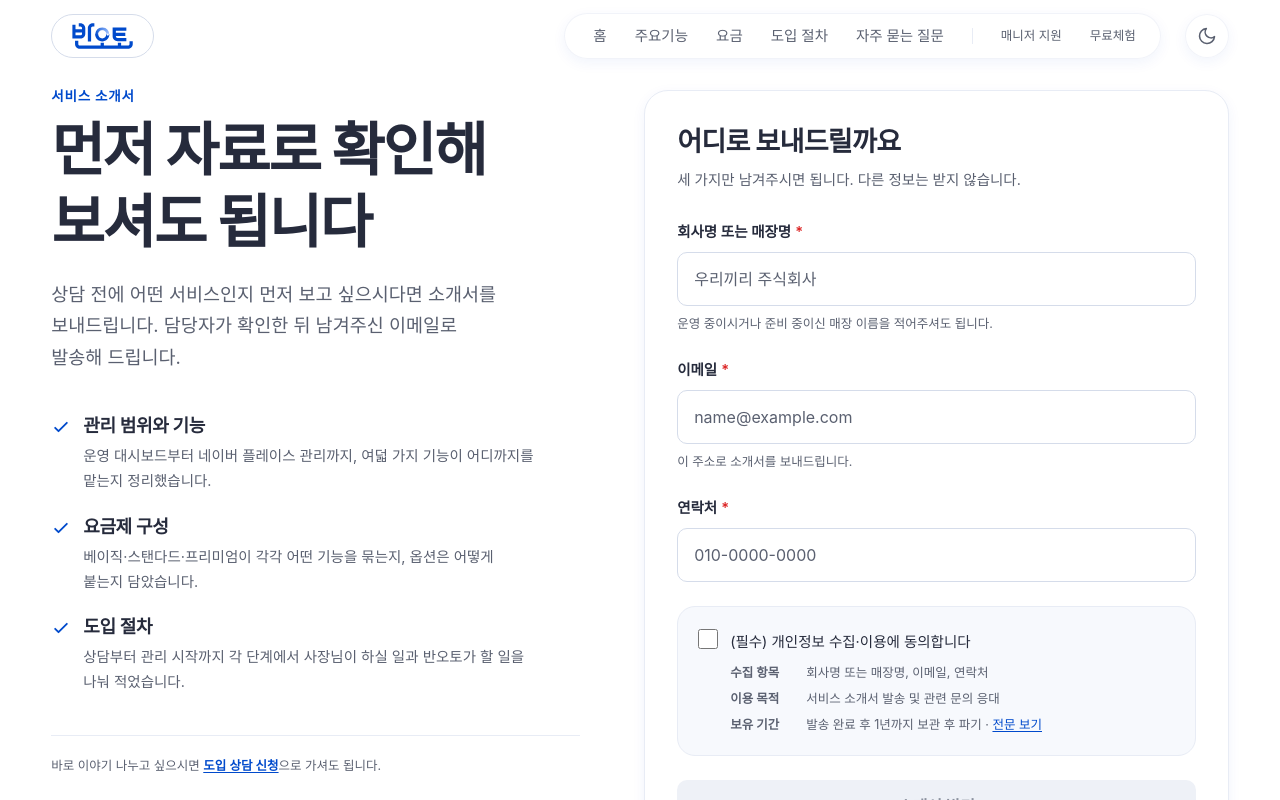
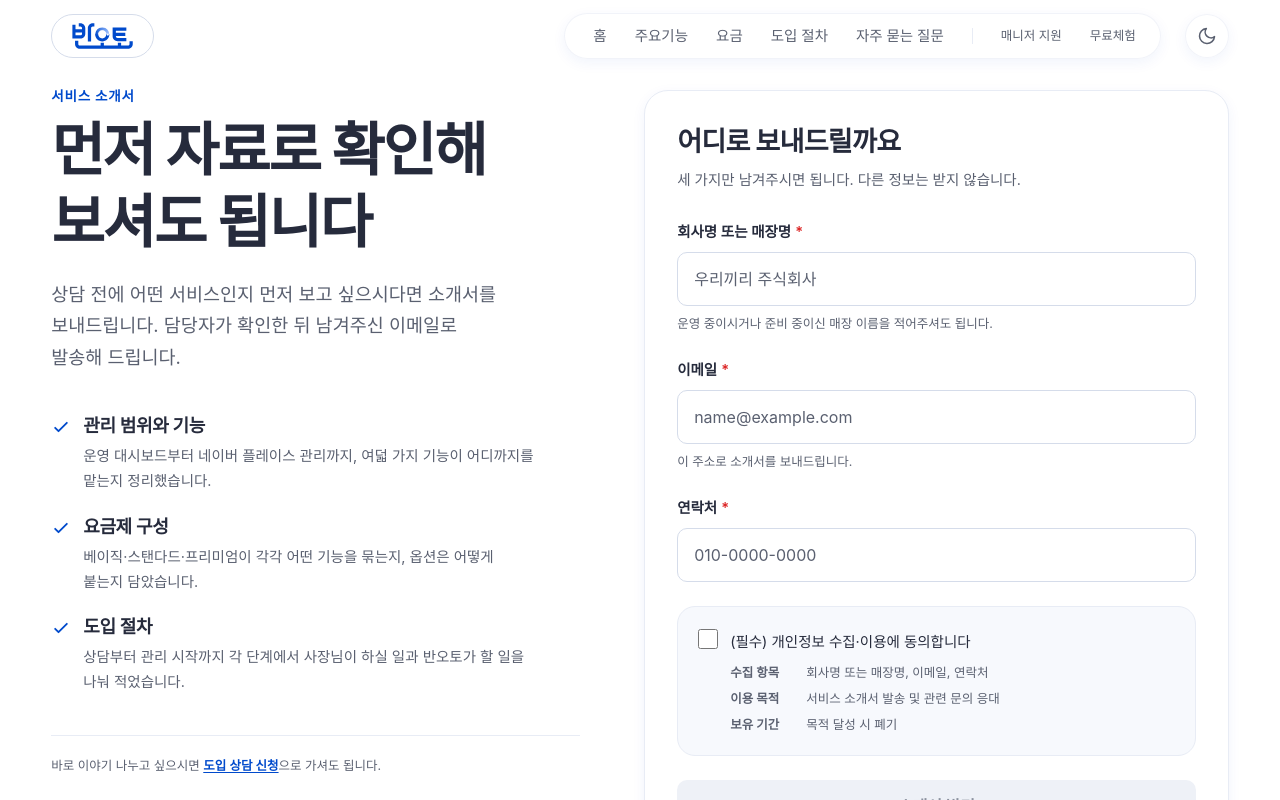
Before and after one commit to uriggiri-inc/bahnauto, a Next.js app: page /brochure in a window 1280 px wide. Shown: the top 800 px of the page. Built offline with nearby package versions, Linux system fonts and the light colour scheme; a web font is replaced by a local one.

Commit message:
fix: 폼 4종 보유기간 표기 통일 + '바로출동서비스' → '방문관리 서비스' (#8)

```diff
--- a/src/app/(site)/brochure/BrochureForm.tsx
+++ b/src/app/(site)/brochure/BrochureForm.tsx
@@ -1,7 +1,6 @@
 "use client";
 
 import { useState } from "react";
-import Link from "next/link";
 import { useRouter } from "next/navigation";
 import { useForm } from "react-hook-form";
 import { zodResolver } from "@hookform/resolvers/zod";
@@ -143,12 +142,24 @@ export function BrochureForm() {
               </div>
               <div className="flex gap-2">
                 <dt className="w-[68px] shrink-0 font-semibold">보유 기간</dt>
-                <dd>
-                  발송 완료 후 1년까지 보관 후 파기 ·{" "}
-                  <Link href="/privacy" className="text-brand underline underline-offset-2">
-                    전문 보기
-                  </Link>
-                </dd>
+                {/*
+                  사용자 지시(2026-08-19) — 도입 상담·채용 폼과 같은 표기로 맞춘다.
+                  이 줄은 이제 네 폼 모두 `목적 달성 시 폐기` 하나다.
+
+                  ⚠️ 이전 문구 `발송 완료 후 1년까지 보관 후 파기` 는
+                     **개인정보처리방침에 근거가 없는 수치였다.** 제3조 보유기간
+                     목록에 소개서 요청 항목이 아예 없다 — 폼에서 만들어 낸 숫자다.
+                     근거 없는 구체적 기간보다 표준 문구가 낫다.
+
+                  처리방침 전문 링크를 뗀 이유: 푸터에 상시 있고, 동의 체크박스
+                  옆에서 밖으로 나가는 링크는 제출을 중단시킨다. 필수 3요소
+                  (수집 항목·이용 목적·보유 기간)는 이 화면에 그대로 남아 있다.
+
+                  ⚠️ 남은 불일치: 방침 제3조는 상담문의를 "문의 처리 완료 후
+                     1년까지 보관 후 파기" 로 적고 있다. 오픈 전에 방침 원본과
+                     함께 일치시켜야 한다(`ContactForm.tsx` 에 같은 경고가 있다).
+                */}
+                <dd>목적 달성 시 폐기</dd>
               </div>
             </dl>
           }
--- a/src/app/(site)/careers/CareersForm.tsx
+++ b/src/app/(site)/careers/CareersForm.tsx
@@ -1,7 +1,6 @@
 "use client";
 
 import { useState } from "react";
-import Link from "next/link";
 import { useRouter } from "next/navigation";
 import { useForm } from "react-hook-form";
 import { zodResolver } from "@hookform/resolvers/zod";
--- a/src/app/(site)/trial/TrialForm.tsx
+++ b/src/app/(site)/trial/TrialForm.tsx
@@ -1,7 +1,6 @@
 "use client";
 
 import { useState } from "react";
-import Link from "next/link";
 import { useRouter } from "next/navigation";
 import { useForm } from "react-hook-form";
 import { Checkbox, Field, TextInput } from "@/components/ui/Form";
@@ -145,12 +144,24 @@ export function TrialForm() {
               </div>
               <div className="flex gap-2">
                 <dt className="w-[68px] shrink-0 font-semibold">보유 기간</dt>
-                <dd>
-                  체험 종료 후 1년까지 보관 후 파기 ·{" "}
-                  <Link href="/privacy" className="text-brand underline underline-offset-2">
-                    전문 보기
-                  </Link>
-                </dd>
+                {/*
+                  사용자 지시(2026-08-19) — 도입 상담·채용 폼과 같은 표기로 맞춘다.
+                  이 줄은 이제 네 폼 모두 `목적 달성 시 폐기` 하나다.
+
+                  ⚠️ 이전 문구 `체험 종료 후 1년까지 보관 후 파기` 는
+                     **개인정보처리방침에 근거가 없는 수치였다.** 제3조 보유기간
+                     목록에 무료체험 신청 항목이 아예 없다 — 폼에서 만들어 낸 숫자다.
+                     근거 없는 구체적 기간보다 표준 문구가 낫다.
+
+                  처리방침 전문 링크를 뗀 이유: 푸터에 상시 있고, 동의 체크박스
+                  옆에서 밖으로 나가는 링크는 제출을 중단시킨다. 필수 3요소
+                  (수집 항목·이용 목적·보유 기간)는 이 화면에 그대로 남아 있다.
+
+                  ⚠️ 남은 불일치: 방침 제3조는 상담문의를 "문의 처리 완료 후
+                     1년까지 보관 후 파기" 로 적고 있다. 오픈 전에 방침 원본과
+                     함께 일치시켜야 한다(`ContactForm.tsx` 에 같은 경고가 있다).
+                */}
+                <dd>목적 달성 시 폐기</dd>
               </div>
             </dl>
           }
--- a/src/components/marketing/serviceIcons.tsx
+++ b/src/components/marketing/serviceIcons.tsx
@@ -29,7 +29,7 @@ const PATHS: Record<ServiceIconName, string> = {
   // 데일리 리포트 — 막대 그래프
   report:
     "M5 3h14a2 2 0 0 1 2 2v14a2 2 0 0 1-2 2H5a2 2 0 0 1-2-2V5a2 2 0 0 1 2-2z|M8 17v-4|M12 17V8|M16 17v-6",
-  // 바로출동서비스 — 공구(스패너)
+  // 방문관리 서비스 — 공구(스패너)
   dispatch:
     "M14.7 6.3a4 4 0 0 0 5 5l-9.4 9.4a2.8 2.8 0 0 1-4-4z|M14.7 6.3 18 3l3 3-3.3 3.3|M7 17h.01",
   // 네이버 플레이스 관리 — 위치 핀
--- a/src/content/dummy.ts
+++ b/src/content/dummy.ts
@@ -50,7 +50,7 @@ export const DUMMY_PLAN_PRICE_ANNUAL = {
    옵션 추가 요금 — 기획 지시로 **일부만 공개**한다.
 
    공개 범위: 베이직·스탠다드 구성에 들어가는 옵션만. 프리미엄에서만
-   붙는 옵션(바로출동서비스·매장 고객 응대센터·네이버 플레이스 관리)의
+   붙는 옵션(방문관리 서비스·매장 고객 응대센터·네이버 플레이스 관리)의
    금액은 화면에 싣지 않고 "별도 문의"로 둔다.
 
    그래서 아래 값은 **공개 대상 두 개만** 숫자를 갖는다. 비공개 옵션은
--- a/src/content/faq.ts
+++ b/src/content/faq.ts
@@ -25,7 +25,7 @@ export const FAQ_GROUPS: readonly FaqGroup[] = [
     items: [
       {
         q: "반오토로 어떤 것들을 관리할 수 있나요?",
-        a: "운영 대시보드, 매니저 지원센터, 인허가·서류 관리, 경영지원, 바로출동서비스, 매장 고객 응대센터, 매출관리·홍보지원, 네이버 플레이스 관리까지 무인매장 운영에 필요한 업무를 한 곳에서 관리합니다.",
+        a: "운영 대시보드, 매니저 지원센터, 인허가·서류 관리, 경영지원, 방문관리 서비스, 매장 고객 응대센터, 매출관리·홍보지원, 네이버 플레이스 관리까지 무인매장 운영에 필요한 업무를 한 곳에서 관리합니다.",
       },
       {
         q: "매니저 체크리스트는 어떻게 확인하나요?",
@@ -55,7 +55,7 @@ export const FAQ_GROUPS: readonly FaqGroup[] = [
       },
       {
         q: "매장에 문제가 생기면 누가 처리하나요?",
-        a: "프리미엄 요금제의 바로출동서비스에 해당하는 항목입니다. 매니저가 게시판으로 이슈를 접수하면 반오토가 연계된 전문 업체로 연결해 대응합니다.",
+        a: "프리미엄 요금제의 방문관리 서비스에 해당하는 항목입니다. 매니저가 게시판으로 이슈를 접수하면 반오토가 연계된 전문 업체로 연결해 대응합니다.",
       },
       {
         q: "매장 방문 없이도 관리가 되나요?",
--- a/src/content/feature-details.ts
+++ b/src/content/feature-details.ts
@@ -315,7 +315,7 @@ export const FEATURE_DETAILS: readonly FeatureDetail[] = [
     eyebrow: "CUSTOMER SERVICE",
     headline: ["고객 응대는 저희가,", "사장님은 매장 운영만"],
     sub: "무인매장 이용 고객의 문의를 대신 응대해, 매니저가 없는 시간에도 응대 공백이 생기지 않게 합니다.",
-    chips: ["매장 이용고객 전용 채널", "오전 9시 ~ 오후 9시 운영", "바로출동서비스 연계"],
+    chips: ["매장 이용고객 전용 채널", "오전 9시 ~ 오후 9시 운영", "방문관리 서비스 연계"],
     groups: [
       {
         labelEn: "KEY FEATURES",
@@ -331,15 +331,15 @@ export const FEATURE_DETAILS: readonly FeatureDetail[] = [
             body: "챗봇이 해결하지 못한 문의는 본사 고객센터가 이어받아 매니저 개입을 줄입니다.",
           },
           {
-            title: "바로출동서비스 연계",
-            body: "접수된 이슈는 게시판과 바로출동서비스로 이어집니다.",
+            title: "방문관리 서비스 연계",
+            body: "접수된 이슈는 게시판과 방문관리 서비스로 이어집니다.",
           },
         ],
       },
     ],
     screens: [
       { alt: "매장 이용고객 문의 응대 화면", caption: "고객 응대 화면" },
-      { alt: "바로출동서비스 연계 접수 화면", caption: "출동 연계 화면" },
+      { alt: "방문관리 서비스 연계 접수 화면", caption: "방문관리 연계 화면" },
     ],
     effect: {
       title: "무인매장의 약점인 고객 응대 공백을 메웁니다",
--- a/src/content/features.ts
+++ b/src/content/features.ts
@@ -59,7 +59,13 @@ export const FEATURES: readonly Feature[] = [
   },
   {
     key: "dispatch",
-    title: "바로출동서비스",
+    /*
+      사용자 지시(2026-08-19) — `바로출동서비스` → `방문관리 서비스`.
+      화면에 보이는 이름만 바꾼다. `key` 는 주소(`/features/dispatch`)이자
+      요금표·아이콘·더미데이터의 참조 키다. 바꾸면 이미 나간 링크가 죽고
+      sitemap 도 어긋난다.
+    */
+    title: "방문관리 서비스",
     summary: "고장 났을 때 부를 곳을 찾지 않아도 됩니다",
     bullets: [
       "외부 전문 관리 업체와 협업",
--- a/src/content/plans.ts
+++ b/src/content/plans.ts
@@ -108,7 +108,7 @@ export const PLANS: readonly Plan[] = [
     notes: [
       "VAT 별도",
       "매니저 인건비 별도",
-      "바로출동서비스는 업체별 내부 정책에 따라 추가 요금이 발생할 수 있습니다",
+      "방문관리 서비스는 업체별 내부 정책에 따라 추가 요금이 발생할 수 있습니다",
     ],
     cta: INQUIRY_CTA,
   },
```
